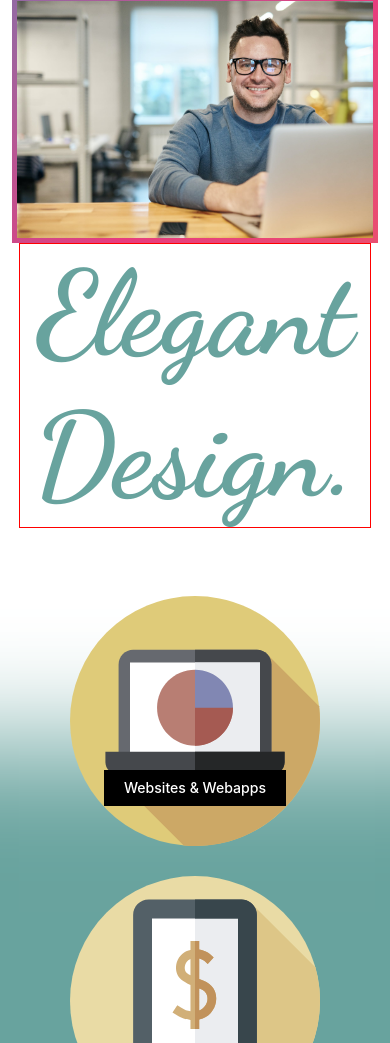
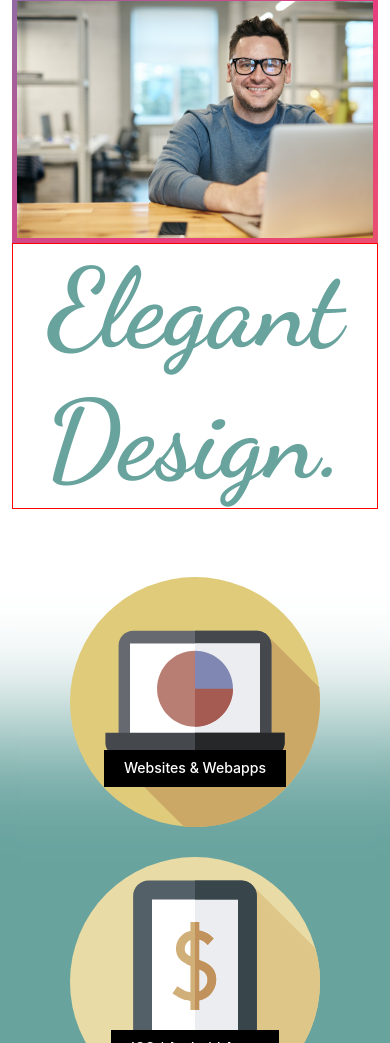
Before and after one commit to Aid19801/gatsby-sample, a Gatsby site: page / in a window 390 px wide. Shown: the part 2194-3237 px from the top of the page. Built offline with nearby package versions, Linux system fonts and the light colour scheme; Gatsby itself is replaced by a stand-in of ours.

Commit message:
fixing margins for mobile

```diff
--- a/src/styles/Home.css
+++ b/src/styles/Home.css
@@ -209,8 +209,8 @@
 @media only screen and (max-width: 480px) {
   .ideas-row h1 {
     color: #68A39E;
-    font-size: 118px;
-    max-width: 96%;
+    font-size: 13vh;
+    max-width: 100vw;
     border: 1px solid red;
 
   }
```
